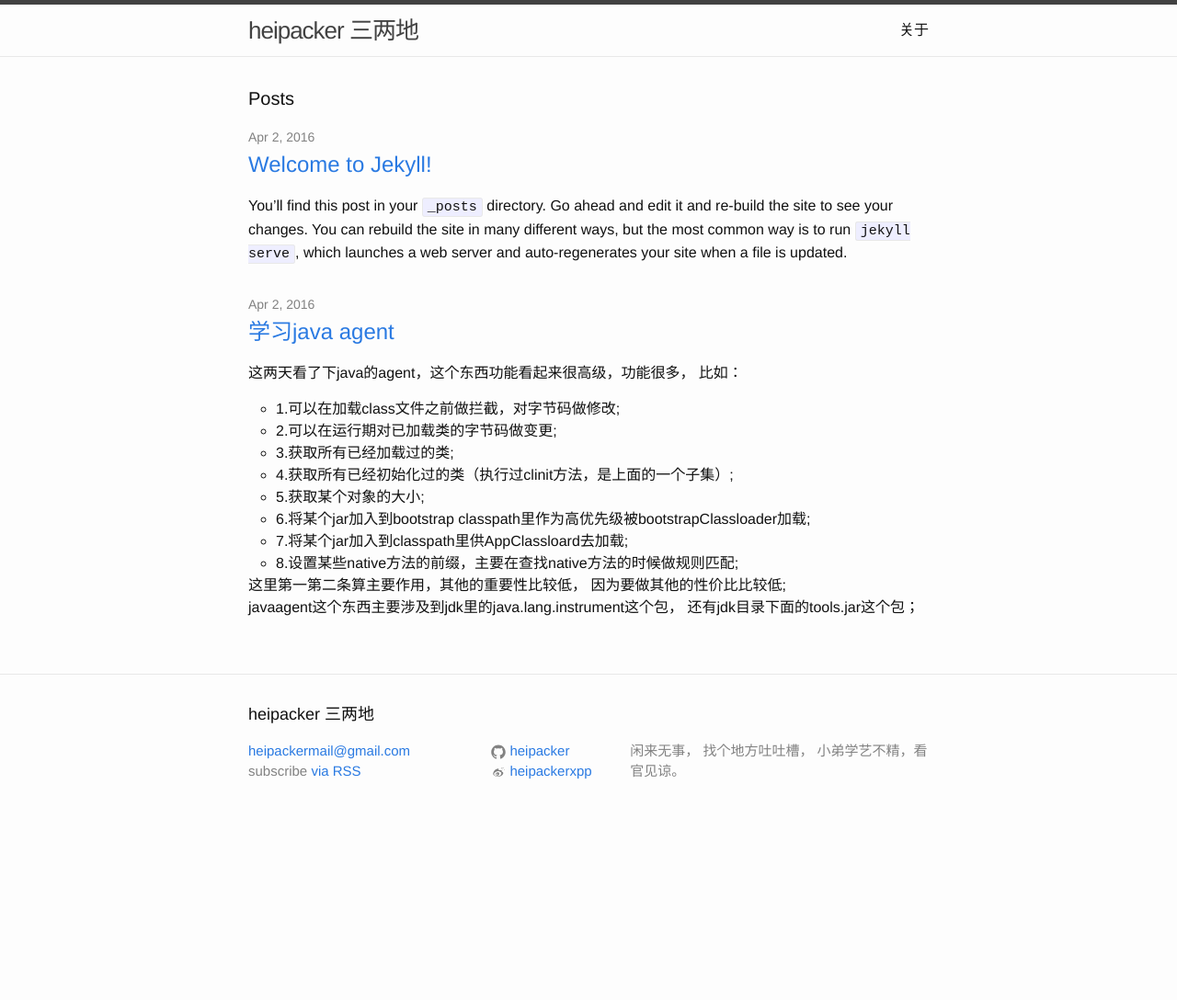
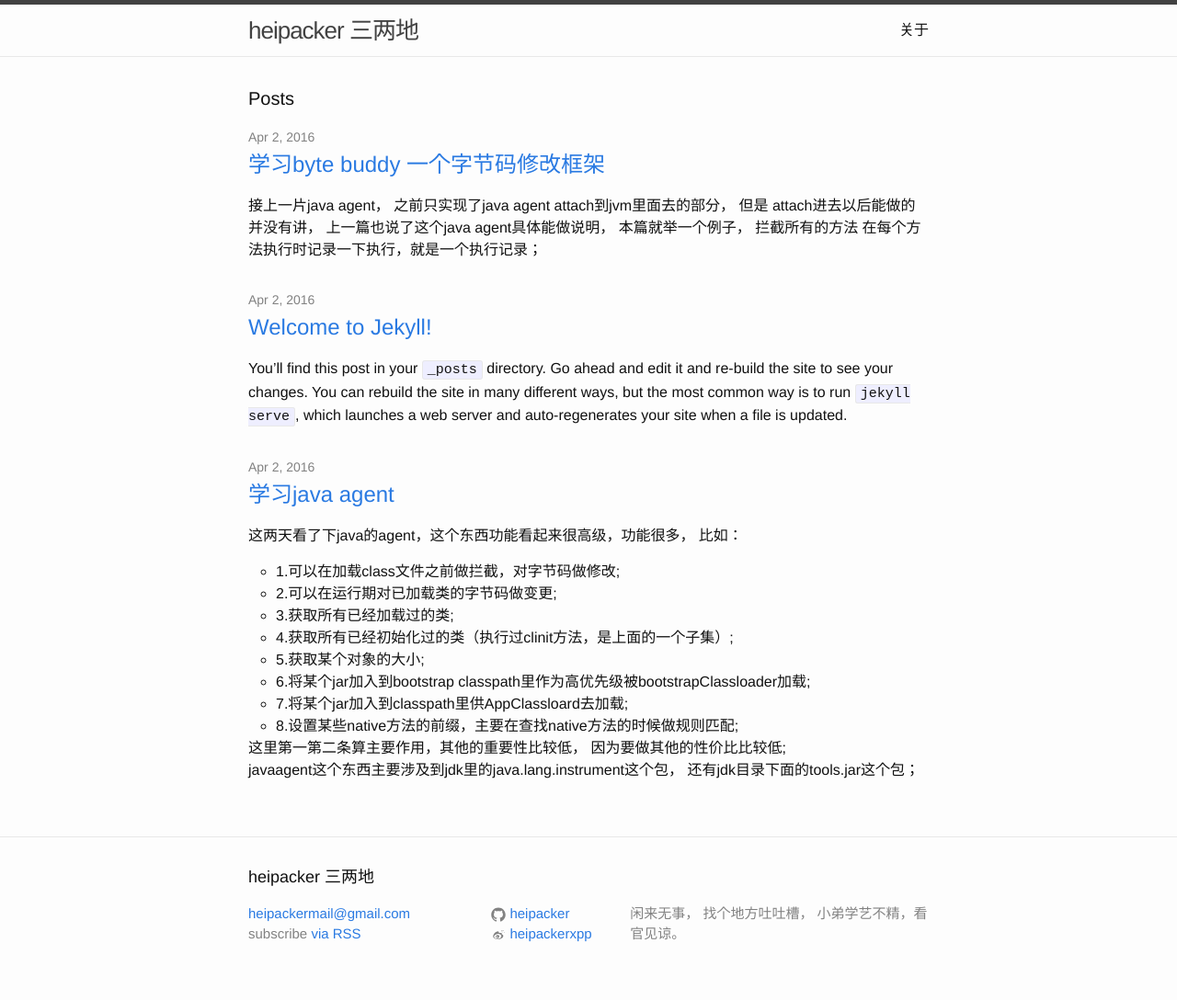
Before and after one commit to heipacker/heipacker.github.io, a Jekyll site: the page built from index.html, in a window 1280 px wide. Shown: the whole page at 92% size. Built offline with Jekyll 4.4.1, drawn with Linux system fonts in a browser that asks for light colours; the list of posts is cut into pages by our own code; before the commit the page ends 911 px from its top, so only the background shows below that.

Commit message:
添加字节码操作实例文章

```diff
--- a/_config.yml
+++ b/_config.yml
@@ -20,3 +20,5 @@ weibo_username:  heipackerxpp
 markdown: kramdown
 gems:
           - jekyll-gist
+# page settings
+paginate: 5
--- /dev/null
+++ b/_posts/2016-04-09-lean-java-agent-byte-buddy.markdown
@@ -0,0 +1,38 @@
+---
+layout: post
+title:  "学习byte buddy 一个字节码修改框架"
+author: heipacker
+date:   2016-04-02 13:25:58 +0800
+categories: jekyll update
+tag: 技术
+---
+  接上一片java agent， 之前只实现了java agent attach到jvm里面去的部分， 但是
+  attach进去以后能做的并没有讲，
+  上一篇也说了这个java agent具体能做说明， 本篇就举一个例子， 拦截所有的方法
+  在每个方法执行时记录一下执行，就是一个执行记录；
+
+  这个主要就是在获取到Instrumentation这个实例以后， 通过Instrumentation.addTransformer方法， 如下：
+{% gist heipacker/81183110d73606f4a31b2b0fb8b37b79 %}
+然后我们的重点就是实现这个ClassFileTransformer接口了; 这里方法有很多， 你可以简单的实现一下， 如下：
+{% gist heipacker/dc219bff58e614a091cf0f989fe28d65 %}
+这个实现确实简单， 但是并没有什么很大作用； 所以要想一点其他的方法， 比如可以用asm, cglib, javaassist, jdk proxy
+这些东西来修改修改你的字节码什么的，公司里链路跟踪系统我看用的是asm来修改字节码， 这个需要去认真学习一下java的字节码了；
+这里就用另外一个框架byte buddy， 这个同事推荐， 而且官方给的性能测试也是相当不错[http://bytebuddy.net/#/tutorial][byte-buddy-benmark]
+这里就贴一下具体的实现， 如下：
+{% gist heipacker/1cf23e119f625924675f08a61c2d8ff3 %}
+
+{% gist heipacker/c71507842ac2507a87891b4784f88e0e %}
+然后就执行下面的，如下:
+{% gist heipacker/4439f791e202288c97f70e9c7b271bb3 %}
+查看输出了, 如下:
+{% gist heipacker/d27a450ffa3cbee5e5ed3246d281d3b2 %}
+大家能看到， 在sayHello前面有一行logging， 这个就是在DelagateLogging类里面的logging方法，
+这个方法会在HelloWorld类里面的sayHello方法前执行
+
+具体实例代码:[https://github.com/heipacker/agentTest.git][agent-example]
+
+参考文献:<br/>
+1.[http://www.infoq.com/cn/articles/Easily-Create-Java-Agents-with-ByteBuddy][byte-buddy-explain]
+
+[byte-buddy-explain]: http://www.infoq.com/cn/articles/Easily-Create-Java-Agents-with-ByteBuddy
+[byte-buddy-benmark]: http://bytebuddy.net/#/tutorial
```
